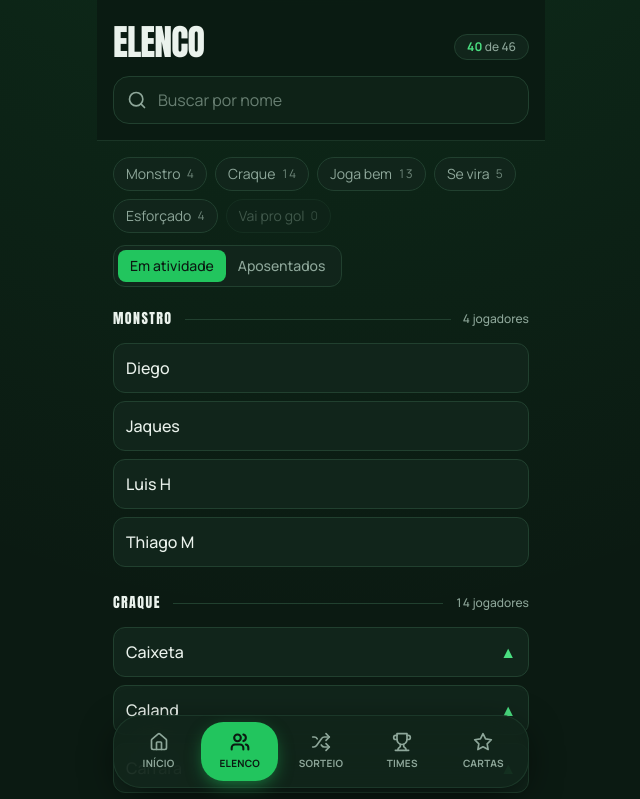
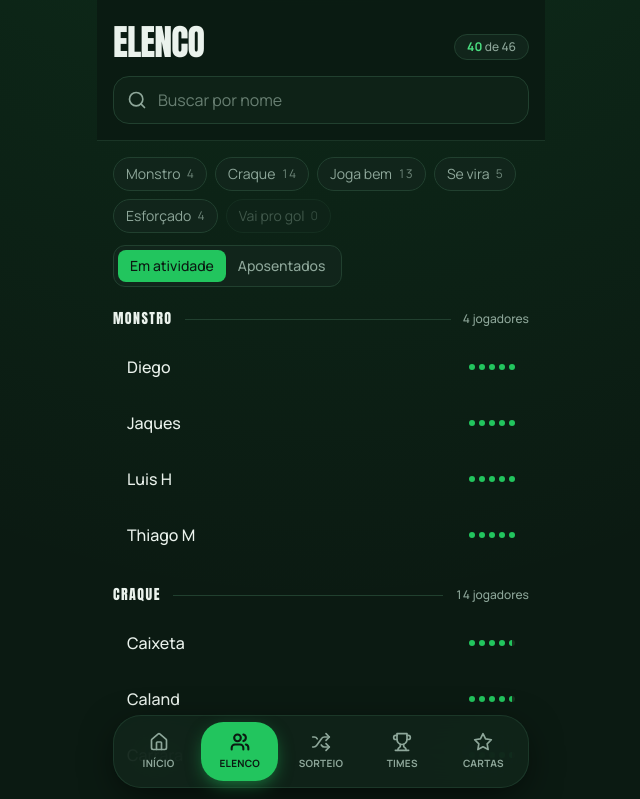
Before and after one commit to gabrielcaixeta01/FutCarrara, a Next.js app: page /elenco in a window 1280 px wide. Shown: the top 799 px of the page, without its empty margins (319-959 px from the left). Built offline with nearby package versions, Linux system fonts and the light colour scheme.

Commit message:
Upgrade tela do elenco

```diff
--- a/src/components/elenco/Filters.tsx
+++ b/src/components/elenco/Filters.tsx
@@ -49,9 +49,9 @@ export function Filters({
               disabled={count === 0 && !selected}
               aria-pressed={selected}
               className={cn(
-                'flex items-center gap-1.5 rounded-full border px-3 py-1.5 text-sm transition-colors disabled:opacity-40',
+                'flex items-center gap-1.5 rounded-full border px-3 py-1.5 text-sm transition-all active:scale-[0.96] disabled:opacity-40',
                 selected
-                  ? 'border-grass bg-grass/20 text-grass-soft'
+                  ? 'border-grass bg-grass font-medium text-pitch'
                   : 'border-line bg-pitch-soft text-ink-soft hover:border-ink-soft/40',
               )}
             >
@@ -59,7 +59,7 @@ export function Filters({
               <span
                 className={cn(
                   'tabular-nums text-xs',
-                  selected ? 'text-grass-soft' : 'text-ink-soft/75',
+                  selected ? 'text-pitch/70' : 'text-ink-soft/75',
                 )}
               >
                 {count}
--- a/src/components/elenco/PlayerRow.tsx
+++ b/src/components/elenco/PlayerRow.tsx
@@ -1,32 +1,60 @@
 'use client';
 
-import type { Player } from '@/types';
-import { isHalf } from '@/lib/levels';
+import type { Player, Skill } from '@/types';
+import { isHalf, levelLabel, levelOf } from '@/lib/levels';
 import { cn } from '@/lib/utils';
-import { HalfMark } from '@/components/ui/HalfMark';
+
+/** Pips de nível: 5 bolinhas, preenchidas até o nível base; o meio ponto
+    vira uma bolinha meio-preenchida. Lê-se de relance, sem palavras. */
+function LevelPips({ skill }: { skill: Skill }) {
+  const level = levelOf(skill);
+  const half = isHalf(skill);
+  return (
+    <span
+      className="flex items-center gap-1"
+      role="img"
+      aria-label={levelLabel(skill)}
+      title={levelLabel(skill)}
+    >
+      {([1, 2, 3, 4, 5] as const).map((i) => (
+        <span
+          key={i}
+          className={cn(
+            'size-1.5 rounded-full',
+            i <= level
+              ? 'bg-grass'
+              : i === level + 1 && half
+                ? 'bg-[linear-gradient(90deg,var(--color-grass)_50%,var(--color-pitch-raised)_50%)]'
+                : 'bg-pitch-raised',
+          )}
+        />
+      ))}
+    </span>
+  );
+}
 
 interface Props {
   player: Player;
+  /** Na lista achatada (busca) não há header de grupo — o nome do nível
+      entra na própria linha pra ela se explicar sozinha. */
+  showLevelName?: boolean;
 }
 
-export function PlayerRow({ player }: Props) {
+/** Linha do elenco: nome + nível em pips. Vive dentro do card do grupo
+    (quem desenha borda e divisórias é a lista, não a linha). */
+export function PlayerRow({ player, showLevelName = false }: Props) {
   return (
-    <li
-      className={cn(
-        'flex items-center justify-between gap-4 rounded-xl border border-line bg-pitch-soft p-3 transition-opacity',
-        !player.active && 'opacity-45',
-      )}
-    >
+    <li className="flex items-center justify-between gap-4 px-3.5 py-3">
       <span className="min-w-0 flex-1 truncate text-base font-medium text-ink">
         {player.name}
       </span>
-      <div className="flex shrink-0 items-center gap-2">
-        {isHalf(player.skill) && <HalfMark className="shrink-0" />}
-        {!player.active && (
-          <span className="rounded-full bg-pitch-raised px-2 py-0.5 text-xs text-ink-soft">
-            Aposentado
+      <div className="flex shrink-0 items-center gap-2.5">
+        {showLevelName && (
+          <span className="text-xs font-medium text-ink-soft">
+            {levelLabel(player.skill)}
           </span>
         )}
+        <LevelPips skill={player.skill} />
       </div>
     </li>
   );
```
